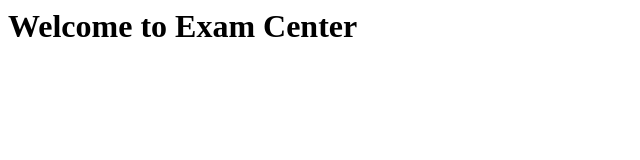
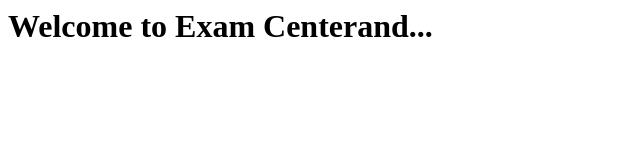
Before and after one commit to RoHiT-devloper/RohitDutt, a plain HTML site: page index.html in a window 1280 px wide. Shown: the whole page, without its empty margins (0-640 px from the left). Drawn offline with Linux system fonts and the light colour scheme.

Commit message:
Update index.html

```diff
--- a/index.html
+++ b/index.html
@@ -3,7 +3,7 @@
 <body>
 
 
-    <h1>Welcome to Exam Center</H1>
+    <h1>Welcome to Exam Centerand...</H1>
 
 
 
```
